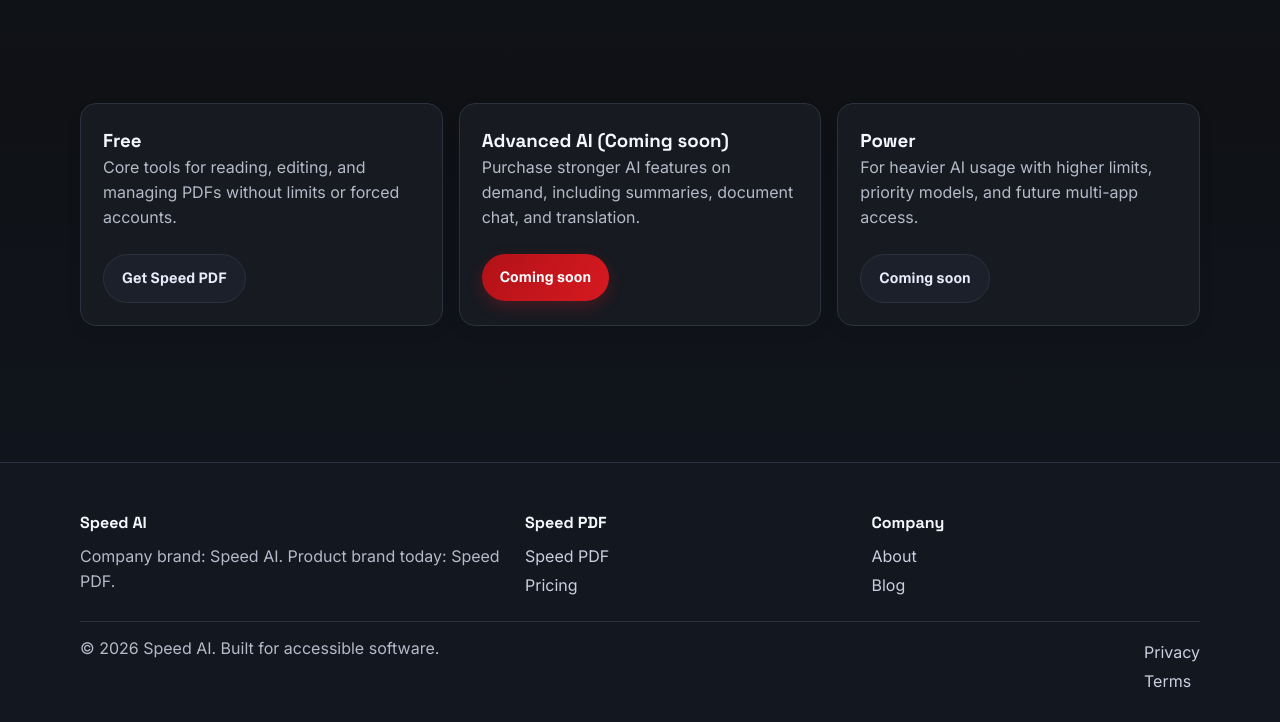
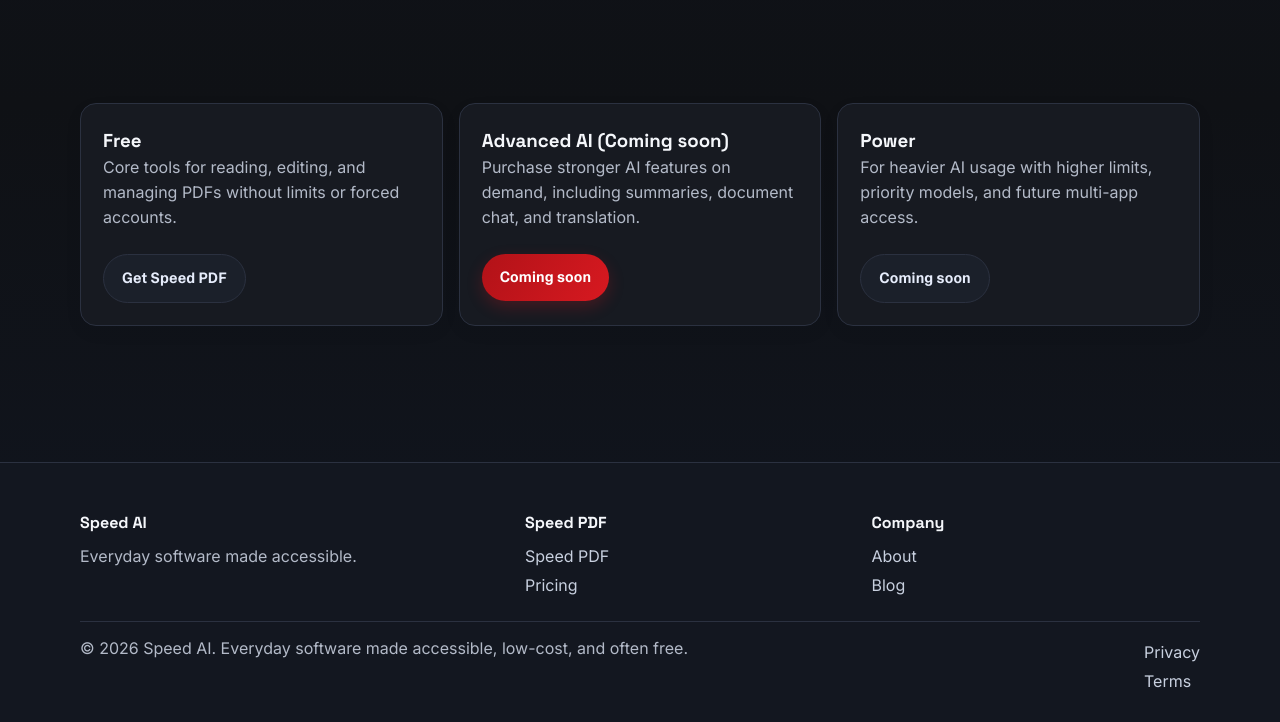
Before and after one commit to srikantk/speed-ai-site, a website: page pricing.html in a window 1280 px wide. Shown: the part 402-1124 px from the top of the page. Drawn offline with Linux system fonts and the light colour scheme.

Commit message:
Update footer messaging across site

```diff
--- a/pricing.html
+++ b/pricing.html
@@ -68,7 +68,7 @@
 		<div class="footer-grid">
 			<div>
 				<h4>Speed AI</h4>
-				<p>Company brand: Speed AI. Product brand today: Speed PDF.</p>
+				<p>Everyday software made accessible.</p>
 			</div>
 			<div>
 				<h4>Speed PDF</h4>
@@ -82,7 +82,7 @@
 			</div>
 		</div>
 		<div class="footer-bottom">
-			<p>© 2026 Speed AI. Built for accessible software.</p>
+			<p>© 2026 Speed AI. Everyday software made accessible, low-cost, and often free.</p>
 			<div>
 				<a href="about.html">Privacy</a>
 				<a href="about.html">Terms</a>
```
Also changed, not shown: about.html (+1 -1 lines), blog.html (+1 -1 lines), index.html (+1 -1 lines), speed-pdf.html (+2 -2 lines).
